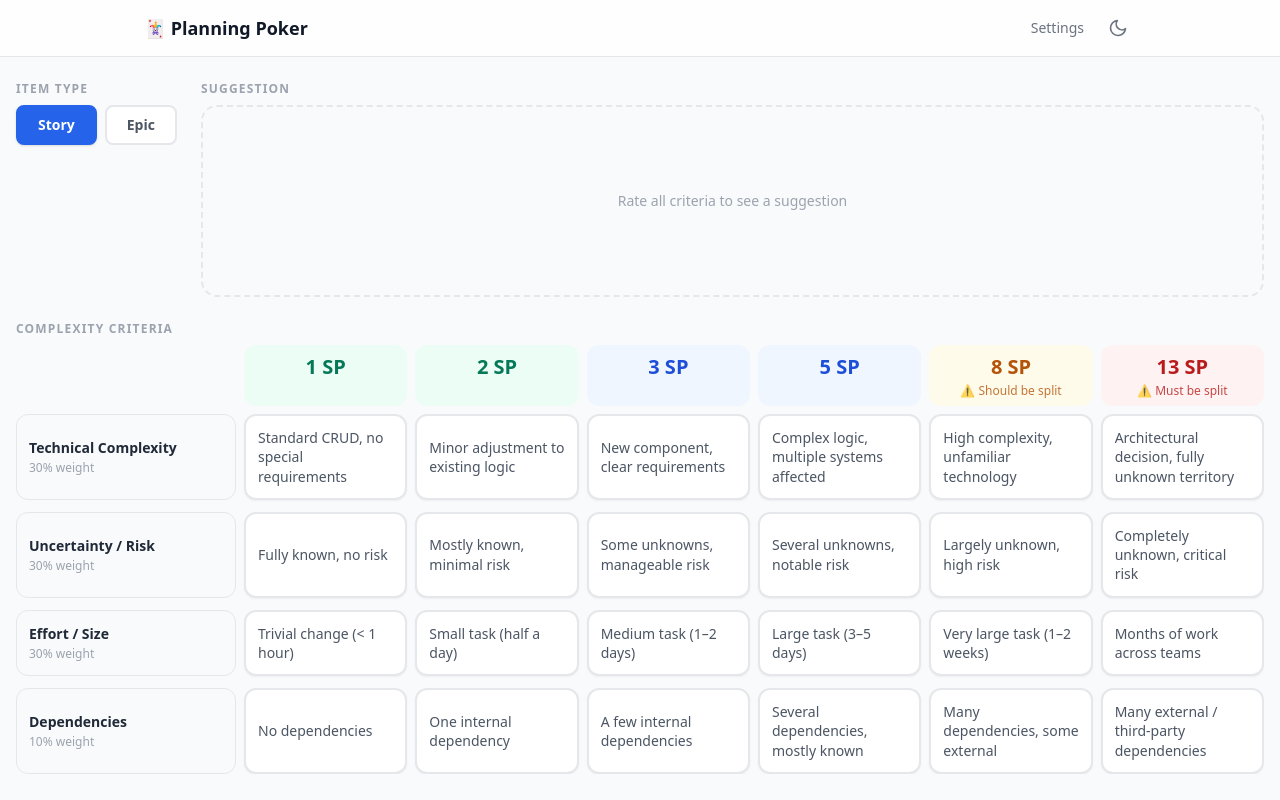
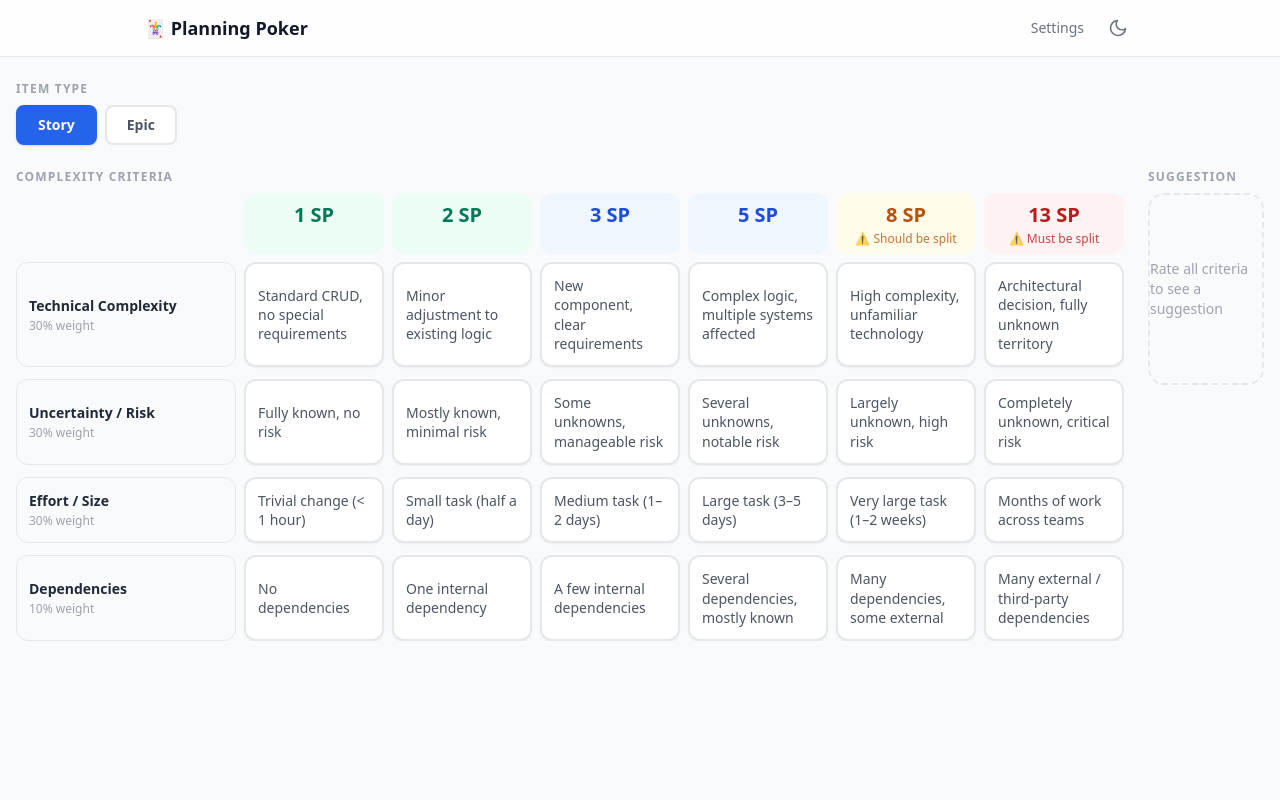
Before and after one commit to DoJo-2025/PlanningPokerTool, a React (Vite) app: page /#/ in a window 1280 px wide. Built offline with nearby package versions, Linux system fonts and the light colour scheme.

Commit message:
Feature: CriteriaPanel now displays scale values dynamically
- Column headers show actual scale values (e.g., T-Shirt sizes) instead of just 'SP'
- Scale config is passed to CriteriaPanel and displayed correctly
- Unit labels ('SP') only shown for Fibonacci-based scales

```diff
--- a/src/components/criteria/CriteriaPanel.tsx
+++ b/src/components/criteria/CriteriaPanel.tsx
@@ -1,8 +1,9 @@
-import { type Criterion, type CriterionRating, LEVEL_SP_MAP } from '../../types'
+import { type Criterion, type CriterionRating, type ScaleConfig, LEVEL_SP_MAP } from '../../types'
 
 interface CriteriaPanelProps {
   criteria: Criterion[]
   ratings: CriterionRating[]
+  scale: ScaleConfig
   onRate: (criterionId: string, level: number) => void
 }
 
@@ -48,9 +49,22 @@ const COLUMN_ACCENT: Record<number, { header: string; card: string; cardSelected
   },
 }
 
-export function CriteriaPanel({ criteria, ratings, onRate }: CriteriaPanelProps) {
+export function CriteriaPanel({ criteria, ratings, scale, onRate }: CriteriaPanelProps) {
   const ratingMap = new Map(ratings.map((r) => [r.criterionId, r.selectedLevel]))
   const levels = [1, 2, 3, 4, 5, 6]
+
+  // Helper: get scale value for a level
+  function getScaleValueForLevel(level: number): string | number {
+    if (scale.values.length < level) return '?'
+    return scale.values[level - 1]
+  }
+
+  // Helper: get unit label
+  function getUnitLabel(): string {
+    if (scale.preset === 'tshirt') return ''
+    if (scale.preset === 'custom') return ''
+    return 'SP'
+  }
 
   return (
     <div className="w-full overflow-x-auto">
@@ -62,6 +76,8 @@ export function CriteriaPanel({ criteria, ratings, onRate }: CriteriaPanelProps)
         <div />
         {levels.map((level) => {
           const sp = LEVEL_SP_MAP[level]
+          const scaleValue = getScaleValueForLevel(level)
+          const unitLabel = getUnitLabel()
           const warning = SP_WARNINGS[sp]
           const accent = COLUMN_ACCENT[level]
           return (
@@ -69,7 +85,7 @@ export function CriteriaPanel({ criteria, ratings, onRate }: CriteriaPanelProps)
               key={level}
               className={`rounded-xl px-3 py-2 text-center font-bold ${accent.header}`}
             >
-              <div className="text-xl">{sp} SP</div>
+              <div className="text-xl">{scaleValue}{unitLabel && ` ${unitLabel}`}</div>
               {warning && (
                 <div className="text-xs font-normal mt-0.5 leading-tight opacity-80">
                   ⚠ {warning}
--- a/src/pages/EstimationPage.tsx
+++ b/src/pages/EstimationPage.tsx
@@ -25,16 +25,29 @@ export function EstimationPage() {
 
   return (
     <div className="flex flex-col gap-6 max-w-7xl mx-auto px-4 py-6">
-      {/* Top row: Type selector (left) + SP Suggestion (right) */}
-      <div className="flex flex-col lg:flex-row gap-6 lg:items-start">
-        {/* Type selector */}
-        <div className="flex flex-col gap-2">
-          <h2 className="text-xs font-semibold uppercase tracking-widest text-gray-400">Item type</h2>
-          <TypeSelector value={itemType} onChange={setItemType} />
+      {/* Type selector – top */}
+      <div className="flex flex-col gap-2">
+        <h2 className="text-xs font-semibold uppercase tracking-widest text-gray-400">Item type</h2>
+        <TypeSelector value={itemType} onChange={setItemType} />
+      </div>
+
+      {/* Main layout: Criteria (left) + Suggestion (right) */}
+      <div className="flex flex-col lg:flex-row gap-6">
+        {/* Criteria matrix – left/full width */}
+        <div className="flex-1 flex flex-col gap-2">
+          <h2 className="text-xs font-semibold uppercase tracking-widest text-gray-400">
+            Complexity criteria
+          </h2>
+          <CriteriaPanel
+            criteria={criteria}
+            ratings={ratings}
+            scale={scale}
+            onRate={(criterionId, level) => setRating({ criterionId, selectedLevel: level })}
+          />
         </div>
 
         {/* Result panel – right side */}
-        <div className="flex flex-col gap-2 flex-1">
+        <div className="w-full lg:w-96 flex flex-col gap-2">
           <h2 className="text-xs font-semibold uppercase tracking-widest text-gray-400">
             Suggestion
           </h2>
@@ -46,18 +59,6 @@ export function EstimationPage() {
           />
         </div>
       </div>
-
-      {/* Criteria matrix – full width below */}
-      <div className="flex flex-col gap-2">
-        <h2 className="text-xs font-semibold uppercase tracking-widest text-gray-400">
-          Complexity criteria
-        </h2>
-        <CriteriaPanel
-          criteria={criteria}
-          ratings={ratings}
-          onRate={(criterionId, level) => setRating({ criterionId, selectedLevel: level })}
-        />
-      </div>
     </div>
   )
 }
```
